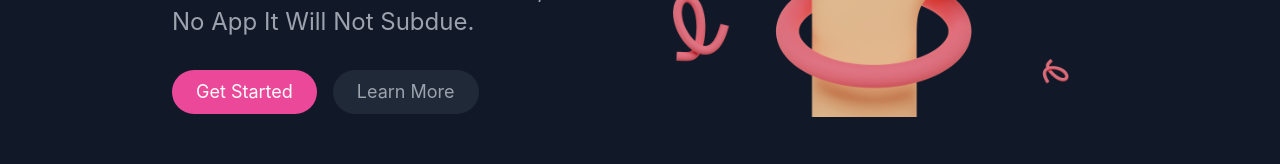
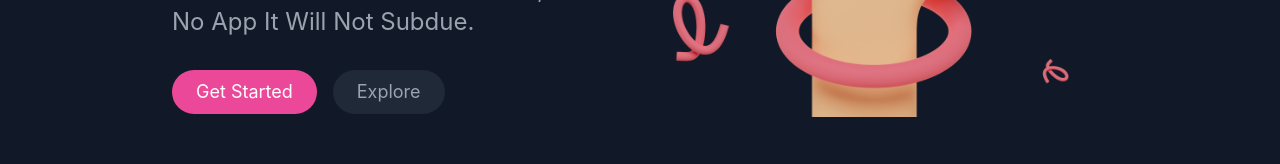
Before and after one commit to mwendwa99/bloow-interview, a React (Create React App) app: page / in a window 1280 px wide. Shown: the part 527-691 px from the top of the page. Built offline with nearby package versions, Linux system fonts and the light colour scheme; no server answers.

Commit message:
update Hero.jsx

```diff
--- a/src/components/sections/Hero.jsx
+++ b/src/components/sections/Hero.jsx
@@ -1,11 +1,13 @@
 import React from 'react';
+// rrdv6
+import { useNavigate } from 'react-router-dom';
+// assets
 import assets from '../../assets';
-// assets
-import '../../assets';
 
 export default function Header() {
+    const navigate = useNavigate();
+
     return (
-        // <main className="h-screen">
         <section className="text-gray-400 h-full bg-gray-900 body-font">
             <div className="container mx-auto flex px-5 py-24 md:flex-row flex-col items-center">
                 <div className="lg:flex-grow md:w-1/2 lg:pr-24 md:pr-16 flex flex-col md:items-start md:text-left mb-16 md:mb-0 items-center text-center">
@@ -22,11 +24,18 @@ export default function Header() {
                         There Is No Sore It Will Not Heal, No App It Will Not Subdue.
                     </p>
                     <div className="flex justify-center">
-                        <button className="inline-flex text-white rounded-full bg-pink-500 border-0 py-2 px-6 focus:outline-none hover:bg-pink-600 text-lg">
+                        <button onClick={() => navigate('/signup')} className="inline-flex text-white rounded-full bg-pink-500 border-0 py-2 px-6 focus:outline-none hover:bg-pink-600 text-lg">
                             Get Started
                         </button>
-                        <button className="ml-4 inline-flex text-gray-400 bg-gray-800 border-0 py-2 px-6 focus:outline-none hover:bg-gray-700 hover:text-white rounded-full text-lg">
-                            Learn More
+                        <button
+                            // onclick scroll down
+                            onClick={
+                                // window scroll
+                                () => window.scrollBy({ top: window.innerHeight - 20, left: 0, behavior: 'smooth' })
+                            }
+
+                            className="ml-4 inline-flex text-gray-400 bg-gray-800 border-0 py-2 px-6 focus:outline-none hover:bg-gray-700 hover:text-white rounded-full text-lg">
+                            Explore
                         </button>
                     </div>
                 </div>
@@ -39,6 +48,5 @@ export default function Header() {
                 </div>
             </div>
         </section>
-        // </main>
     )
 }
```
